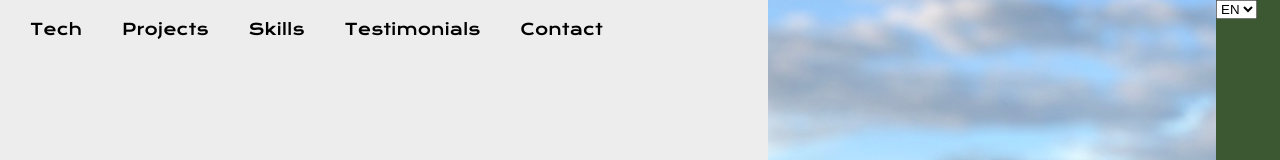
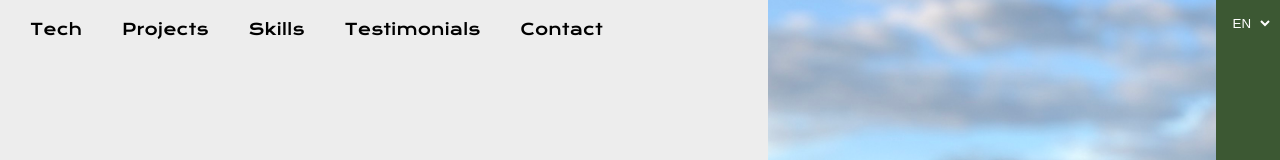
Before and after one commit to almaherris/alma-portfolio, a React (Vite) app: page / in a window 1280 px wide. Shown: the top 160 px of the page. Built offline with nearby package versions, Linux system fonts and the light colour scheme.

Commit message:
added selector for language

```diff
--- /dev/null
+++ b/src/components/reusable/LanguageSelector.css
@@ -0,0 +1,16 @@
+.visually-hidden {
+  display: none;
+}
+
+.language-selector {
+  border: none;
+  padding: 5px;
+  background-color: transparent;
+  font-weight: 500;
+}
+
+@media (min-width: 1025px) {
+  .language-selector {
+    color: white;
+  }
+}
--- /dev/null
+++ b/src/components/reusable/LanguageSelector.jsx
@@ -0,0 +1,30 @@
+import { useContext } from "react"
+import { LanguageContext } from "../../contexts/LanguageContext"
+import "./LanguageSelector.css"
+
+export const LanguageSelector = () => {
+  const { toggleLanguage } = useContext(LanguageContext)
+
+  const handleLanguageChange = (event) => {
+    const selectedLanguage = event.target.value
+    toggleLanguage(selectedLanguage)
+  }
+
+  return (
+    <div>
+      <label htmlFor="language" className="visually-hidden">
+        Select Language
+      </label>
+      <select
+        className="language-selector"
+        name="language-selector"
+        id="language-selector"
+        aria-label="Select Language"
+        onChange={handleLanguageChange}>
+        <option value="en">EN</option>
+        <option value="sv">SV</option>
+        <option value="fr">FR</option>
+      </select>
+    </div>
+  )
+}
--- a/src/components/sections/Intro.css
+++ b/src/components/sections/Intro.css
@@ -44,6 +44,14 @@
 .desktop-middle,
 .desktop-right {
   display: none;
+}
+
+.language-selector-desktop {
+  display: none;
+}
+
+.language-selector-mobile {
+  text-align: right;
 }
 
 @media (min-width: 768px) {
@@ -100,6 +108,8 @@
   .desktop-right {
     flex: 0 0 5%;
     background-color: var(--color-2);
+    display: flex;
+    justify-content: center;
   }
 
   .profilepic-L {
@@ -131,4 +141,12 @@
   .some-intro {
     margin-top: 20px;
   }
+
+  .language-selector-mobile {
+    display: none;
+  }
+  .language-selector-desktop {
+    display: block;
+    margin-top: 10px;
+  }
 }
--- a/src/components/sections/Intro.jsx
+++ b/src/components/sections/Intro.jsx
@@ -3,6 +3,7 @@ import { SoMe } from "../reusable/SoMe"
 import { useLanguageData } from "../../hooks/useLanguageData"
 
 import "./Intro.css"
+import { LanguageSelector } from "../reusable/LanguageSelector"
 
 export const Intro = () => {
   const scrollToProjectSection = () => {
@@ -14,6 +15,9 @@ export const Intro = () => {
 
   return (
     <div className="intro" id="intro">
+      <div className="language-selector-mobile">
+        <LanguageSelector />
+      </div>
       <div className="mobile-profpic">
         <img src="/profilepic-S.png" alt="profile picture for mobile" />
       </div>
@@ -43,11 +47,9 @@ export const Intro = () => {
           </div>
         </div>
         <div className="section desktop-right">
-          <select name="language-selector" id="language">
-            <option value="en">EN</option>
-            <option value="sv">SV</option>
-            <option value="fr">FR</option>
-          </select>
+          <div className="language-selector-desktop">
+            <LanguageSelector />
+          </div>
         </div>
       </div>
     </div>
--- a/src/contexts/LanguageContext.jsx
+++ b/src/contexts/LanguageContext.jsx
@@ -5,9 +5,11 @@ export const LanguageContext = createContext()
 
 export const LanguageProvider = ({ children }) => {
   const [language, setLanguage] = useState("en")
-  const toggleLanguage = () => {
-    setLanguage((prevLanguage) => (prevLanguage === "en" ? "sv" : "en"))
+
+  const toggleLanguage = (selectedLanguage) => {
+    setLanguage(selectedLanguage)
   }
+
   return (
     <LanguageContext.Provider value={{ language, toggleLanguage }}>
       {children}
--- a/src/hooks/useLanguageData.jsx
+++ b/src/hooks/useLanguageData.jsx
@@ -2,10 +2,26 @@ import { useContext } from "react"
 import { LanguageContext } from "../contexts/LanguageContext"
 import enData from "../json/languages/data.en.json"
 import svData from "../json/languages/data.sv.json"
+import frData from "../json/languages/data.fr.json"
 
 export const useLanguageData = () => {
   const { language } = useContext(LanguageContext)
-  const data = language === "en" ? enData : svData
+
+  let data
+
+  switch (language) {
+    case "en":
+      data = enData
+      break
+    case "sv":
+      data = svData
+      break
+    case "fr":
+      data = frData
+      break
+    default:
+      data = enData
+  }
 
   return data
 }
```
